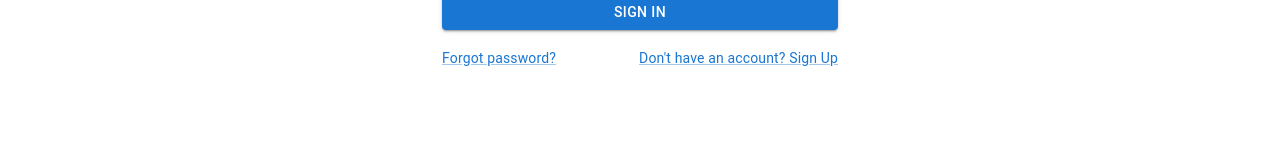
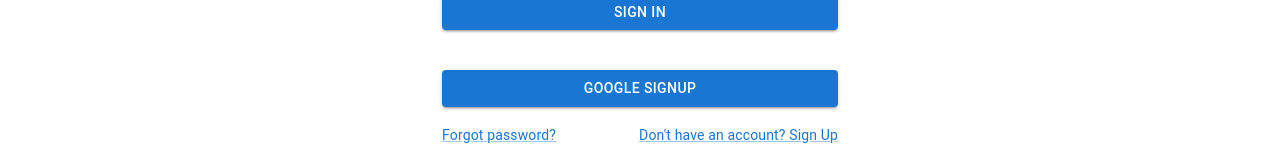
Before and after one commit to siamalrafi/creative_agency, a React (Create React App) app: page /Login in a window 1280 px wide. Shown: the part 528-688 px from the top of the page. Built offline with nearby package versions, Linux system fonts and the light colour scheme; no server answers.

Commit message:
sign in with email and password ----------~

```diff
--- a/src/Components/Pages/SignIn/SignIn.jsx
+++ b/src/Components/Pages/SignIn/SignIn.jsx
@@ -1,4 +1,4 @@
-import * as React from 'react';
+import React, { useContext, useState } from 'react';
 import Avatar from '@mui/material/Avatar';
 import Button from '@mui/material/Button';
 import CssBaseline from '@mui/material/CssBaseline';
@@ -11,13 +11,24 @@
 import Typography from '@mui/material/Typography';
 import Container from '@mui/material/Container';
 import { createTheme, ThemeProvider } from '@mui/material/styles';
+import { useLocation, useNavigate } from 'react-router-dom';
+import { AuthContext } from '../../../Contexts/AuthProvider';
+import { toast } from 'react-hot-toast';
 
 
 
 const theme = createTheme();
 
 export default function SignIn() {
+  const { signIn, googleSign } = useContext(AuthContext);
+  const [loginError, setLoginError] = useState('');
+  const navigate = useNavigate();
+  const location = useLocation();
 
+  const from = location.state?.from?.pathname || "/";
+
+
+  // sign in with email and password ----------
 
   const handleSubmit = (event) => {
     event.preventDefault();
@@ -26,6 +37,66 @@
       email: data.get('email'),
       password: data.get('password'),
     });
+
+    signIn(data.get('email'), data.get('password'))
+      .then(result => {
+        const user = result.user;
+        console.log(result);
+        const currentUser = {
+          email: data.email,
+        };
+        console.log(currentUser);
+
+        // fetch('https://my-mirraw-server.vercel.app/jwt', {
+        //   method: 'POST',
+        //   headers: {
+        //     'content-type': 'application/json'
+        //   },
+        //   body: JSON.stringify(currentUser)
+        // })
+        //   .then(res => res.json())
+        //   .then(data => {
+        //     console.log(data);
+        //     toast.success(' login successfully')
+        //     navigate(from, { replace: true });
+        //     localStorage.setItem('accessToken', data.token);
+
+        //   })
+      })
+      .catch(error => {
+        console.log(error.message)
+        toast.error('something went wrong, try again.')
+        setLoginError(error.message);
+      });
+
+
+  };
+
+
+
+  // google sign in--------
+  const handleGoogleSign = () => {
+    googleSign()
+      .then(result => {
+        const user = result.user;
+        console.log(user);
+        console.log(result);
+
+        toast.success(`${user.displayName} registered successfully.`)
+        const currentUser = {
+          email: user?.email,
+        };
+        console.log(currentUser);
+
+        const userInformation = {
+          name: user?.displayName,
+          email: user?.email,
+          userType: 'Buyer'
+        };
+      })
+      .then(error => {
+        console.log(error);
+      })
   };
 
 
@@ -80,6 +151,14 @@
             >
               Sign In
             </Button>
+            <Button
+              onClick={() => handleGoogleSign()}
+              fullWidth
+              variant="contained"
+              sx={{ mt: 3, mb: 2 }}
+            >
+              Google SignUp
+            </Button>
             <Grid container>
               <Grid item xs>
                 <Link href="#" variant="body2">
```
